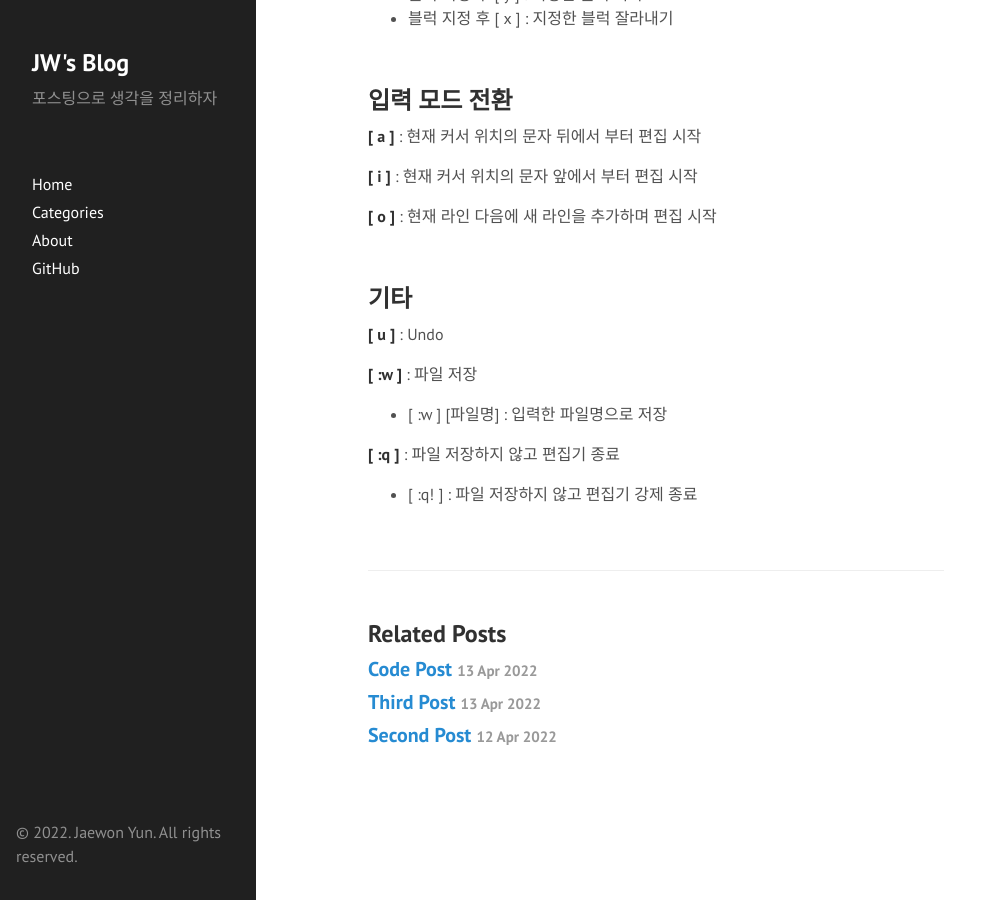
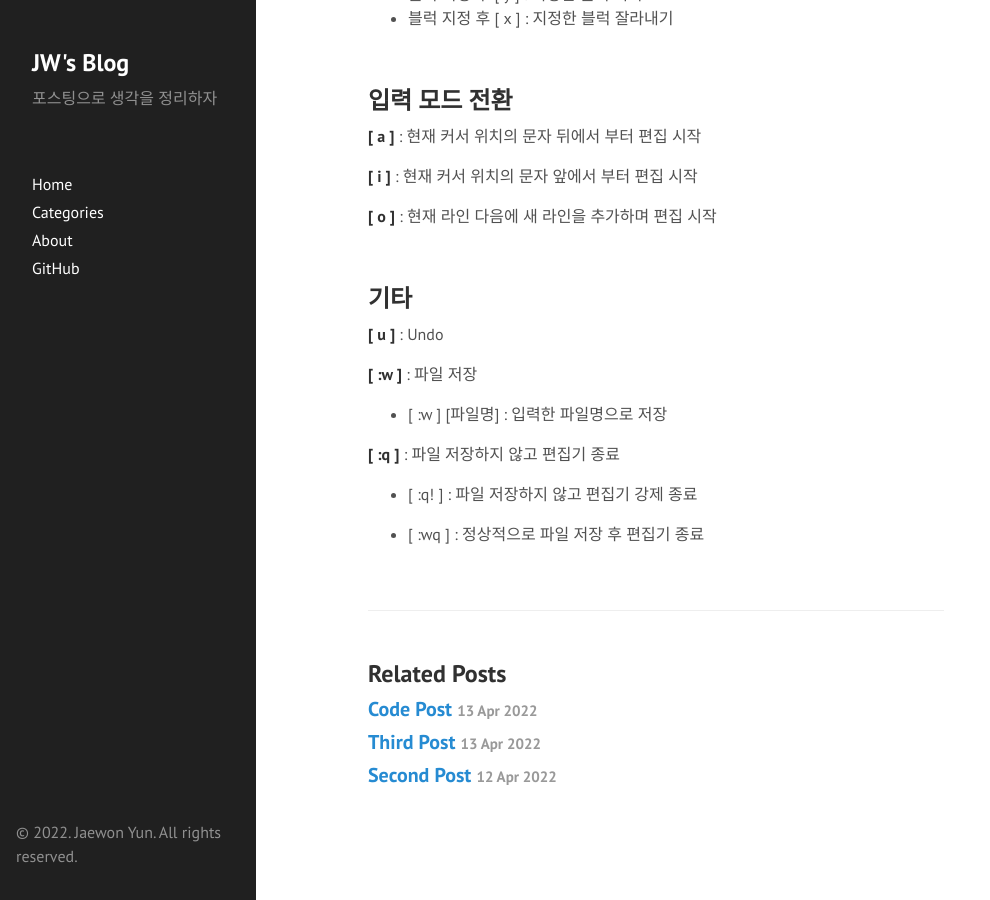
Before and after one commit to woin2ee/woin2ee.github.io, a Jekyll site: the page built from _posts/2022./2022-04-16-vi-shortcut.md, in a window 1280 px wide and 900 px high, scrolled down 1134 px. Shown: the whole window, without its empty margins (0-990 px from the left). Built offline with Jekyll 4.4.1, drawn with Linux system fonts in a browser that asks for light colours.

Commit message:
Update post

```diff
--- a/_posts/2022./2022-04-16-vi-shortcut.md
+++ b/_posts/2022./2022-04-16-vi-shortcut.md
@@ -80,3 +80,5 @@ categories: Posts
 **[ :q ]** : 파일 저장하지 않고 편집기 종료
 
 - [ :q! ] : 파일 저장하지 않고 편집기 강제 종료
+
+- [ :wq ] : 정상적으로 파일 저장 후 편집기 종료
```
